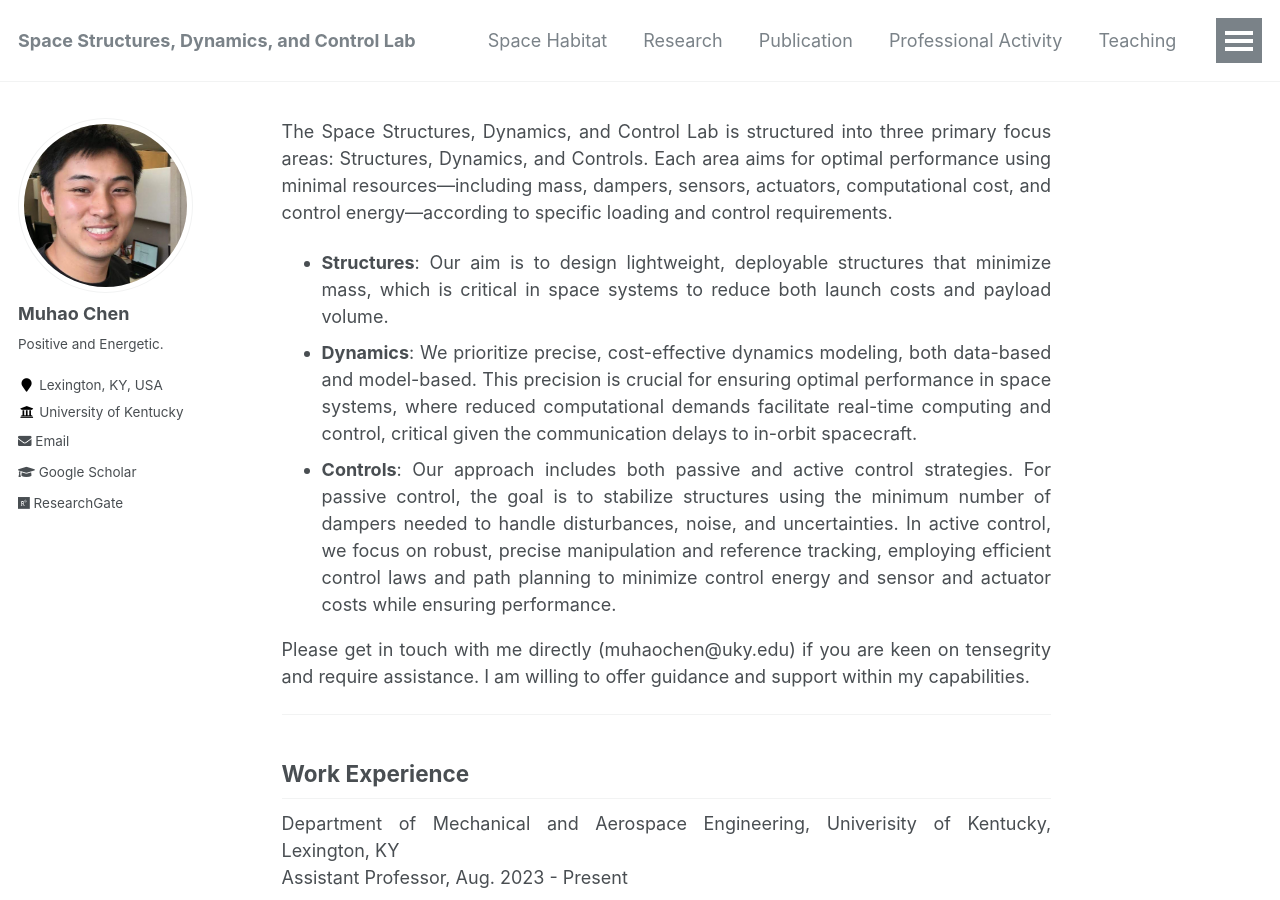
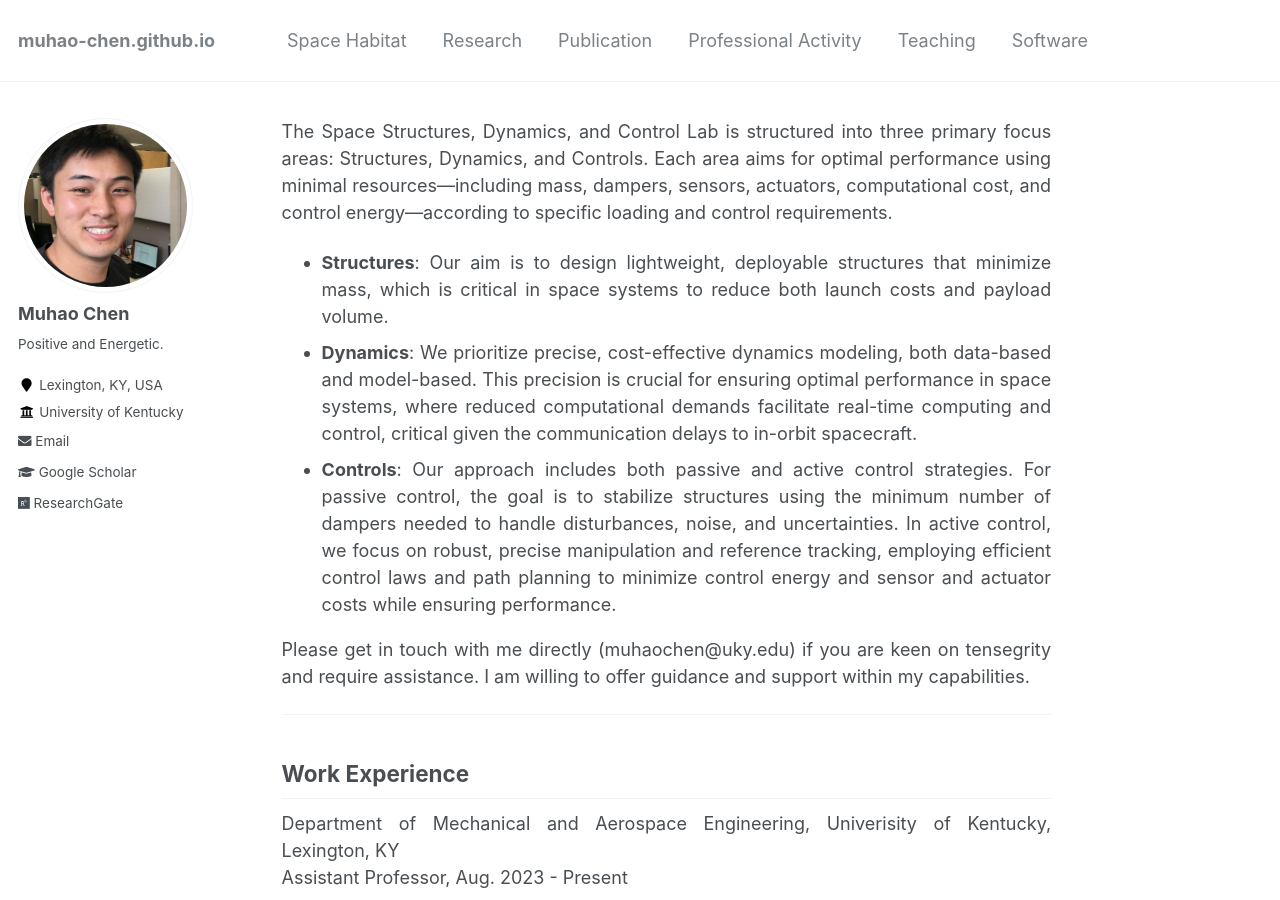
Before and after one commit to Muhao-Chen/muhao-chen.github.io, a Jekyll site: the page built from _pages/about.md, in a window 1280 px wide and 900 px high. Built offline with Jekyll 4.4.1, drawn with Linux system fonts in a browser that asks for light colours; part of the change alters nothing that is shown.

Commit message:
Update _config.yml

```diff
--- a/_config.yml
+++ b/_config.yml
@@ -8,7 +8,8 @@
 # Site Settings
 locale                   : "en-US"
 # title                   : "Tensegrity Lab"
-title                    : "Space Structures, Dynamics, and Control Lab"
+# title                    : "Space Structures, Dynamics, and Control Lab"
+# title                  : "SSDC Lab"
 title_separator          : "-"
 name                     : &name "Muhao Chen"
 description              : &description "Positive and Energetic."
```
